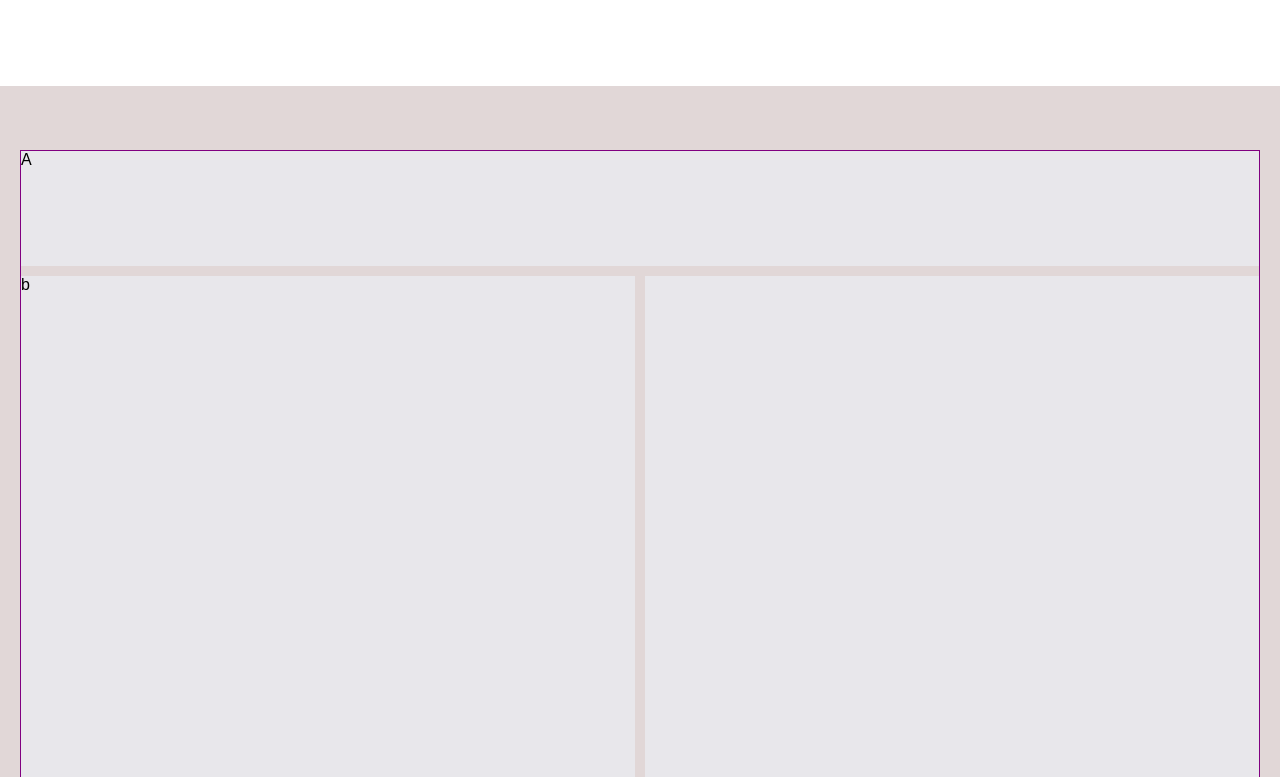
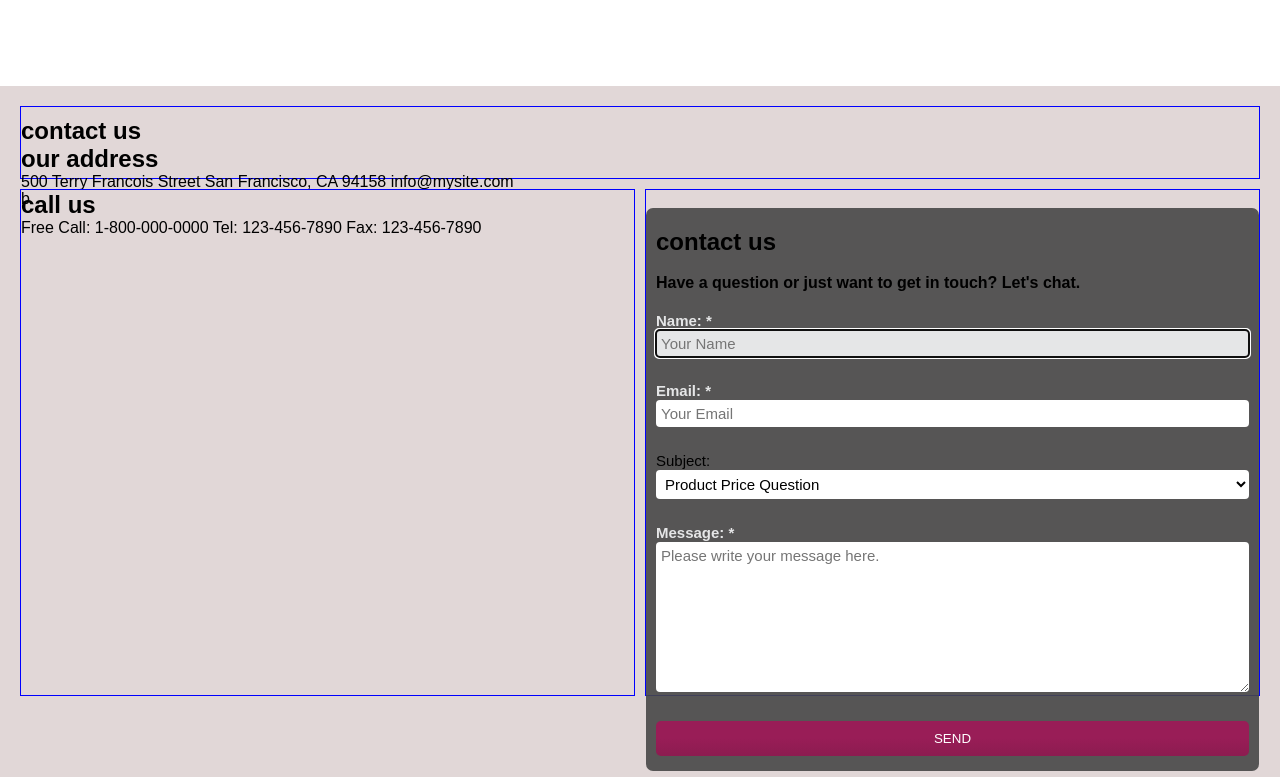
Before and after one commit to Yaninaamatore/Final-project, a plain HTML site: page index.html in a window 1280 px wide. Shown: the part 2063-2840 px from the top of the page. Drawn offline with Linux system fonts and the light colour scheme; files that its build step writes are made by us from their sources; a script that the page names is missing; files whose address does not match are found by name.

Commit message:
Contact - Mobile query added
Contact seccion work in proress

```diff
--- a/index.html
+++ b/index.html
@@ -48,7 +48,7 @@
   <section class="row row-3" id="about">
     <div class="column-iframe">
       <div class="h3-iframe">
-        <h3>Lorem ipsum dolor</h3>
+        <h3>Value video subtitle</h3>
       </div>
       <div class="iframe-about">
         <iframe class="iframe-youtube" src="https://www.youtube.com/embed/7OnwoLmrfBI?rel=0&theme=light"  frameborder="0"></iframe>
@@ -68,10 +68,20 @@
   </section>
   <section class="row row-4" id="contact">
     <div class="contact-grid">
-      <div class="box-a">A</div>
+      <div class="box-a">
+        <h1>contact us</h1>
+        <h2>our address</h2>
+        <p>500 Terry Francois Street
+          San Francisco, CA 94158
+          info@mysite.com</p>
+        <h2>call us</h2>
+        <p>Free Call: 1-800-000-0000
+          Tel: 123-456-7890
+          Fax: 123-456-7890</p>
+      </div>
       <div class="box-b">b</div>
       <div class="box-c">
-        <!-- <div class="form-wrapper">
+        <div class="form-wrapper">
           <br>
           <div id="contact-form">
             <div>
@@ -114,7 +124,7 @@
                     <button name="submit" type="submit" id="submit" >SEND</button>
                 </div>
               </form>
-            </div>  -->
+            </div>
       </div>
 
 
--- a/layout.css
+++ b/layout.css
@@ -375,7 +375,7 @@ ul {
 /* row 4 */
 .row-4 {
   width: 100vw;
-  height: 100vw;
+  height: 100%;
 
 }
 
@@ -394,7 +394,7 @@ ul {
   display:grid;
   grid-template-columns:1fr 1fr;
   grid-template-rows: 10% 70%;
-   border:1px solid purple;
+
 }
 .box-a{
   grid-column: span 2 ;
@@ -403,16 +403,21 @@ ul {
 .box-a,
 .box-b,
 .box-c{
-  background-color: rgba(240, 248, 255, 0.5);
+  border:1px solid blue;
 }
 
+/* media for mobile */
 @media (max-width: 1000px){
   .contact-grid{
     grid-template-columns:1fr;
-    grid-template-rows: 1fr;
+    grid-template-rows: 20% 1fr 1fr;
   }
   .box-a{
     grid-column: span none; ;
   }
 
+  .form-wrapper{
+    display:flex;
+    justify-content:center;
 }
+}
--- a/typography.css
+++ b/typography.css
@@ -58,7 +58,7 @@ a {
 
 .text h1 {
   text-transform: uppercase;
-  letter-spacing: 5px;
+  letter-spacing: 3px;
 }
 
 .text h2 {
```
